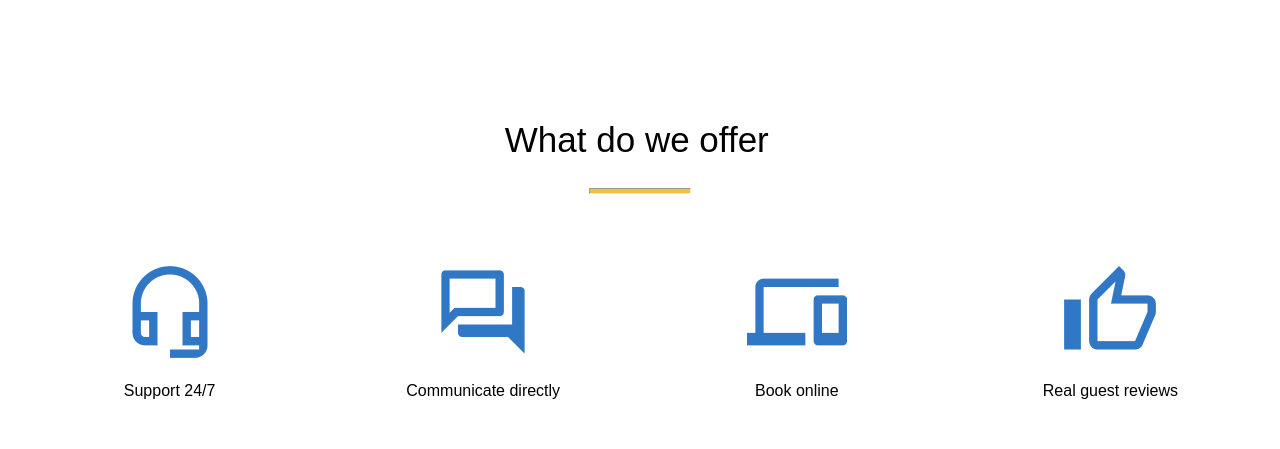
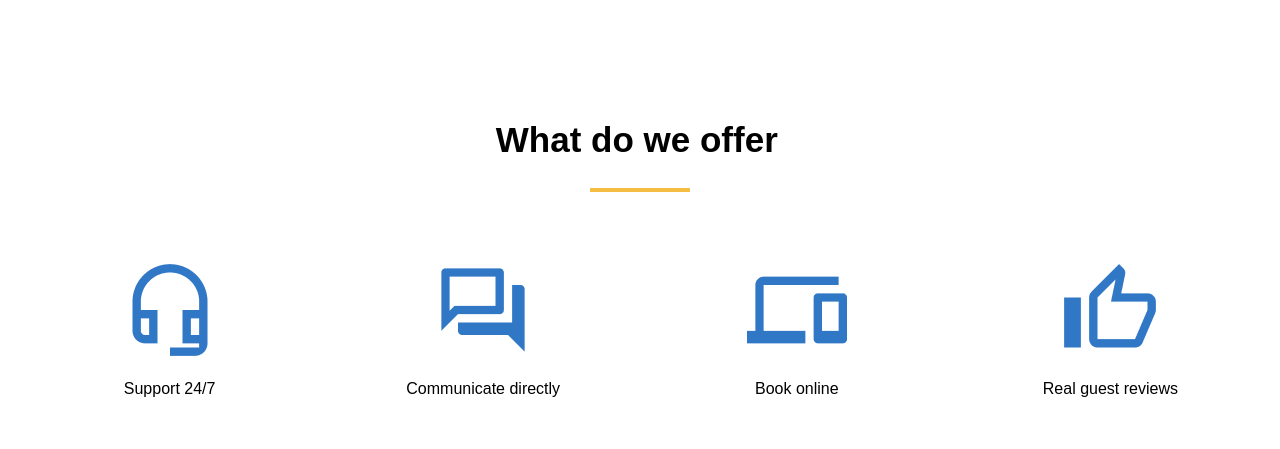
Before and after one commit to helenhryshel/if-html, a website: page Triphouse/index.html in a window 1280 px wide. Drawn offline with Linux system fonts and the light colour scheme.

Commit message:
Changed: tag <hr>, class "title" to h2, class navigation to navigation-item.

```diff
--- a/Triphouse/Styles/styles.css
+++ b/Triphouse/Styles/styles.css
@@ -1,10 +1,11 @@
-hr {
+.border-line {
   background-color: #f5bd41;
   height: 4px;
   width: 100px;
+  border: none;
 }
 
-.title {
+h2 {
   text-align: center;
   height: 50px;
   width: 92vw;
@@ -22,7 +23,7 @@ hr {
   font-family: sans-serif;
 }
 
-.navigation {
+.navigation-item {
   width: 100%;
   display: inline-block;
   text-align: center;
--- a/Triphouse/index.html
+++ b/Triphouse/index.html
@@ -6,9 +6,9 @@
     <link rel="stylesheet" href="./Styles/styles.css" />
   </head>
   <body>
-    <div class="title">What do we offer</div>
-    <hr />
-    <div class="navigation">
+    <h2>What do we offer</h2>
+    <hr class="border-line" />
+    <div class="navigation-item">
       <div class="nav">
         <img src="./Images/HeadsetMicOutlined%201.png" alt="Support 24/7" />
         <p>Support 24/7</p>
```
